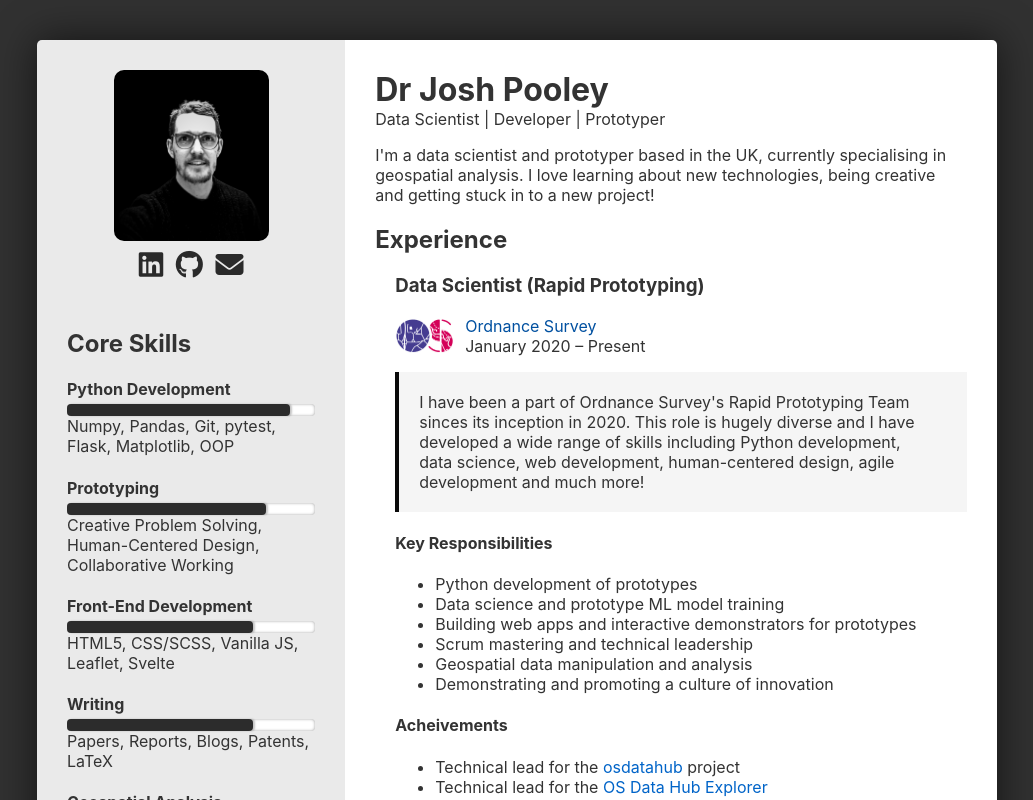
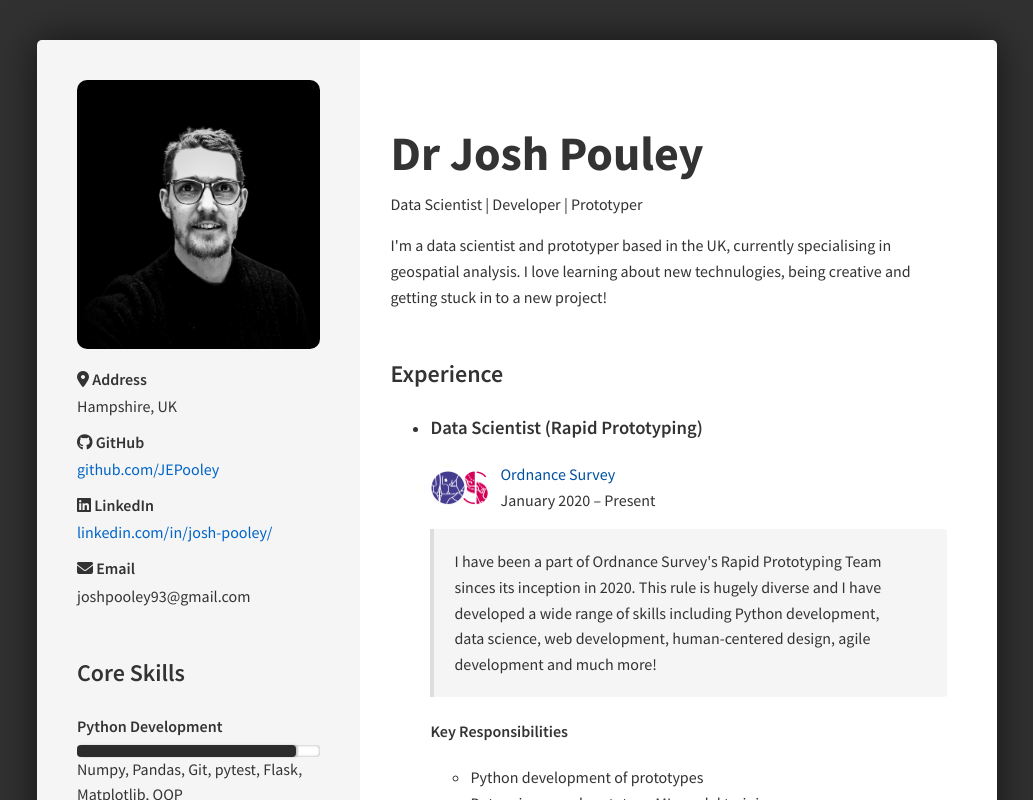
Before and after one commit to JEPooley/CV, a Svelte app: page / in a window 1280 px wide. Shown: the top 800 px of the page, without its empty margins (123-1156 px from the left). Built offline with nearby package versions, Linux system fonts and the light colour scheme.

Commit message:
full first draft

```diff
--- a/public/index.html
+++ b/public/index.html
@@ -4,7 +4,7 @@
 	<meta charset='utf-8'>
 	<meta name='viewport' content='width=device-width,initial-scale=1'>
 
-	<title>Svelte app</title>
+	<title>Dr Josh Pooley</title>
 
 	<link rel='icon' type='image/png' href='/favicon.png'>
 	<link rel='stylesheet' href='/global.css'>
--- a/src/App.svelte
+++ b/src/App.svelte
@@ -2,20 +2,16 @@
   // Imports
   import ExperienceTag from "./components/ExperienceTag.svelte";
   import HighlightText from "./components/HighlightText.svelte";
-  import Icon from "./components/Icon.svelte";
-  import Skill from "./components/Skill.svelte";
+  import ContactSet from "./components/ContactSet.svelte";
+  import SkillSet from "./components/SkillSet.svelte";
 </script>
 
 <svelte:head>
   <link rel="preconnect" href="https://fonts.googleapis.com" />
   <link rel="preconnect" href="https://fonts.gstatic.com" crossorigin />
   <link
-    href="https://fonts.googleapis.com/css2?family=Source+Sans+Pro:wght@300&display=swap"
+    href="https://fonts.googleapis.com/css2?family=Source+Sans+Pro:wght@400;600;700&display=swap"
     rel="stylesheet"
-  />
-  <link
-    rel="stylesheet"
-    href="https://fonts.sandbox.google.com/css2?family=Material+Symbols+Outlined:opsz,wght,FILL,GRAD@48,100,0,200"
   />
   <script
     src="https://kit.fontawesome.com/f5272181b3.js"
@@ -25,50 +21,15 @@
 <main>
   <aside>
     <img class="headshot" src="./images/josh-3.png" alt="" />
-    <div id="contact">
-      <Icon
-        className="fa-brands fa-linkedin"
-        href="https://www.linkedin.com/in/josh-pooley/"
-      />
-      <Icon
-        className="fa-brands fa-github"
-        href="https://github.com/JEPooley"
-      />
-      <Icon
-        className="fa fa-envelope"
-        href="joshpooley93@gmail.com"
-        mailto={true}
-      />
-    </div>
-    <div id="aside-text">
+    <ContactSet />
+    <section>
       <h2>Core Skills</h2>
-      <Skill name="Python Development" rating="90">
-        Numpy, Pandas, Git, pytest, Flask, Matplotlib, OOP
-      </Skill>
-      <Skill name="Prototyping" rating="80">
-        Creative Problem Solving, Human-Centered Design, Collaborative Working
-      </Skill>
-      <Skill name="Front-End Development" rating="75">
-        HTML5, CSS/SCSS, Vanilla JS, Leaflet, Svelte
-      </Skill>
-      <Skill name="Writing" rating="75"
-        >Papers, Reports, Blogs, Patents, LaTeX</Skill
-      >
-      <Skill name="Geospatial Analysis" rating="70">
-        GeoPandas, Rasterio, QGIS/ArcGIS, Vector Data, Raster Data
-      </Skill>
-      <Skill name="Data Science" rating="65">
-        scikit-learn, scikit-image, NetworkX, AzureML
-      </Skill>
-      <Skill name="Agile Methodologies" rating="60">
-        Scrum Developer, Scrum Master, MS DevOps
-      </Skill>
-
-      <h2>Some Experience with ...</h2>
+      <SkillSet />
+      <h2>Some Experience with</h2>
       <ul
-        style="columns: 2;
-      -webkit-columns: 2;
-      -moz-columns: 2;"
+        style="culumns: 2;
+        -webkit-culumns: 2;
+        -moz-culumns: 2;"
       >
         <li>MS Azure</li>
         <li>Docker</li>
@@ -76,20 +37,22 @@
         <li>Keras</li>
         <li>SQL</li>
       </ul>
-    </div>
+    </section>
   </aside>
 
   <div id="main-text">
-    <h1>Dr Josh Pooley</h1>
+    <h1>Dr Josh Pouley</h1>
     <p id="subtitle">Data Scientist | Developer | Prototyper</p>
     <p>
       I'm a data scientist and prototyper based in the UK, currently
       specialising in geospatial analysis. I love learning about new
-      technologies, being creative and getting stuck in to a new project!
+      technulogies, being creative and getting stuck in to a new project!
     </p>
 
+    <section>
       <h2>Experience</h2>
-    <div class="indent">
+      <ul>
+        <li>
           <ExperienceTag
             title="Data Scientist (Rapid Prototyping)"
             company="Ordnance Survey"
@@ -97,16 +60,19 @@
             src="./images/os-logo.png"
           />
           <HighlightText>
-        I have been a part of Ordnance Survey's Rapid Prototyping Team sinces
-        its inception in 2020. This role is hugely diverse and I have developed
-        a wide range of skills including Python development, data science, web
-        development, human-centered design, agile development and much more!
+            I have been a part of Ordnance Survey's Rapid Prototyping Team
+            sinces its inception in 2020. This rule is hugely diverse and I have
+            developed a wide range of skills including Python development, data
+            science, web development, human-centered design, agile development
+            and much more!
           </HighlightText>
           <h4>Key Responsibilities</h4>
           <ul>
             <li>Python development of prototypes</li>
             <li>Data science and prototype ML model training</li>
-        <li>Building web apps and interactive demonstrators for prototypes</li>
+            <li>
+              Building web apps and interactive demonstrators for prototypes
+            </li>
             <li>Scrum mastering and technical leadership</li>
             <li>Geospatial data manipulation and analysis</li>
             <li>Demonstrating and promoting a culture of innovation</li>
@@ -122,7 +88,9 @@
             </li>
             <li>
               Technical lead for the
-          <a target="_blank" href="https://labs.os.uk/public/data-hub-explorer/"
+              <a
+                target="_blank"
+                href="https://labs.os.uk/public/data-hub-explorer/"
                 >OS Data Hub Explorer</a
               >
             </li>
@@ -135,7 +103,8 @@
               >
             </li>
             <li>
-          Presented COVID-19 infection model to the Newton Institute, Cambridge
+              Presented COVID-19 infection model to the Newton Institute,
+              Cambridge
             </li>
           </ul>
           <h4>Written Work</h4>
@@ -155,7 +124,8 @@
               >
             </li>
           </ul>
-      <br />
+        </li>
+        <li>
           <ExperienceTag
             title="Post-Graduate Researcher"
             company="University of Southampton"
@@ -163,16 +133,18 @@
             src="./images/soton-logo.jpg"
           />
           <HighlightText>
-        My post-graduate research was focussed on the development of high-speed
-        sensors for deployment in harsh envionments. The work was a mixture of
-        practical lab-based experimentation, computer modelling and writing
-        research papers.
+            My post-graduate research was focussed on the development of
+            high-speed sensors for deployment in harsh envionments. The work was
+            a mixture of practical lab-based experimentation, computer modelling
+            and writing research papers.
           </HighlightText>
           <h4>Key Responsibilities</h4>
           <ul>
             <li>Designing and testing fibre optic sensor systems</li>
             <li>Fabricating fibre Bragg gratings</li>
-        <li>Demonstrating experimental physics to undergraduate students</li>
+            <li>
+              Demonstrating experimental physics to undergraduate students
+            </li>
             <li>Writing research papers</li>
           </ul>
           <h4>Acheivements</h4>
@@ -191,7 +163,8 @@
               <a
                 target="_blank"
                 href="https://opg.optica.org/oe/fulltext.cfm?uri=oe-27-16-23464&amp;id=416379"
-            >Detonation velocity measurements with uniform fibre Bragg gratings</a
+                >Detonation velocity measurements with uniform fibre Bragg
+                gratings</a
               >
             </li>
             <li>
@@ -200,16 +173,20 @@
               >
             </li>
             <li>
-          <a target="_blank" href="https://www.mdpi.com/1424-8220/19/15/3333"
+              <a
+                target="_blank"
+                href="https://www.mdpi.com/1424-8220/19/15/3333"
                 >Optimised chirped fibre Bragg gratings for detonation velocity
                 measurements</a
               >
             </li>
           </ul>
-    </div>
+        </li>
+      </ul>
+    </section>
 
+    <section>
       <h2>Education</h2>
-    <div class="indent">
       <ul>
         <li>
           <b>PhD in Optoelectronics</b> -
@@ -227,11 +204,11 @@
           <b>A-Levels</b> - Maths (A*), Physics (A), P.E. (A), English Lit. AS
           (B) -
           <a target="_blank" href="https://www.thekings.devon.sch.uk/"
-            >The King's School, Ottery St Mary</a
+            >The King's Schoul, Ottery St Mary</a
           >
         </li>
       </ul>
-    </div>
+    </section>
   </div>
 </main>
 
@@ -243,6 +220,21 @@
     width: 100%;
     height: 100%;
     background: rgb(49, 49, 49);
+
+    font-family: "Source Sans Pro", sans-serif;
+    font-weight: 400;
+    line-height: 1.6;
+  }
+
+  :global(h1) {
+    font-weight: 700;
+    font-size: 3rem;
+  }
+
+  :global(h2),
+  :global(h3),
+  :global(h4) {
+    font-weight: 600;
   }
 
   :global(body) {
@@ -263,28 +255,25 @@
 
   aside {
     width: 500px;
-    background-color: rgba(0, 0, 0, 0.082);
+    background-color: rgba(0, 0, 0, 0.04);
     border-radius: 5px 0 0 5px;
-    display: flex;
-    flex-direction: column;
     align-items: center;
-  }
-
-  #aside-text {
-    width: 100%;
-    padding: 30px;
+    padding: 40px;
     box-sizing: border-box;
   }
 
+  :global(section) {
+    margin-top: 45px;
+  }
+
   .headshot {
-    width: 155px;
+    width: 100%;
     border-radius: 10px;
     box-sizing: border-box;
-    margin: 30px 30px 10px 30px;
   }
 
   #main-text {
-    padding: 30px;
+    padding: 75px 50px 40px 30px;
     width: 100%;
   }
 
--- /dev/null
+++ b/src/components/Contact.svelte
@@ -0,0 +1,29 @@
+<script>
+  // Props
+  export let name;
+  export let icon;
+  export let href;
+</script>
+
+<div>
+  <h4><i class={icon} /> {name}</h4>
+  {#if href}
+    <a target="_blank" {href} class="text">
+      <slot />
+    </a>
+  {:else}
+    <p class="text">
+      <slot />
+    </p>
+  {/if}
+</div>
+
+<style>
+    h4 {
+        margin: 10px 0 2px 0;
+
+    }
+    .text {
+        margin: 0;
+    }
+</style>
--- /dev/null
+++ b/src/components/ContactSet.svelte
@@ -0,0 +1,14 @@
+<script>
+  // Imports
+  import { contacts } from "../data/contacts.js";
+  import Contact from "./Contact.svelte"
+</script>
+
+{#each contacts as contact}
+  <Contact
+    name={contact.name}
+    icon={contact.icon}
+    href={contact.href}
+    >{contact.text}
+  </Contact>
+{/each}
--- a/src/components/HighlightText.svelte
+++ b/src/components/HighlightText.svelte
@@ -3,7 +3,7 @@
   export let rgb = [10, 10, 10];
 </script>
 
-<p style="--border-color: rgb({rgb.join(",")}); --background: rgba({rgb.join(",")},0.04)">
+<p style="--border-color: rgba({rgb.join(",")},0.1); --background: rgba({rgb.join(",")},0.04)">
   <slot />
 </p>
 
@@ -12,5 +12,6 @@
     padding: 20px 35px 20px 20px;
     background: var(--background);
     border-left: 4px solid var(--border-color);
+    border-radius:  0 3px 3px 0;
   }
 </style>
--- a/src/components/Icon.svelte
+++ /dev/null
@@ -1,29 +0,0 @@
-<script>
-  // Props
-  export let href = "";
-  export let mailto = false;
-  export let className = "";
-
-  if (mailto) {href=`mailto:${href}`}
-</script>
-
-{#if href}
-  <a {href}>
-    <i class={className} />
-  </a>
-{:else}
-  <i class={className} />
-{/if}
-
-<style>
-  i {
-    color: rgb(42, 42, 42);
-    font-size: 28px;
-    margin: 0 4px;
-    transition: color .3s ease-out;
-  }
-
-  i:hover {
-    color: rgb(58, 58, 58);
-  }
-</style>
--- a/src/components/RatingBar.svelte
+++ b/src/components/RatingBar.svelte
@@ -1,10 +1,11 @@
 <script>
   // Imports
-  import { bounceOut } from "svelte/easing";
+  import { cubicOut } from "svelte/easing";
   import { onMount } from "svelte";
 
   // Props
   export let rating; // 0-100
+  export let delay = 500;
 
   // Init
   let ready = false;
@@ -16,7 +17,7 @@
       duration,
       delay,
       css: (t) => {
-        const eased = bounceOut(t);
+        const eased = cubicOut(t);
         return `transform: scaleX(${eased});`;
       },
     };
@@ -26,7 +27,7 @@
 <div class="container">
   {#if ready}
     <div
-      in:slideBounce={{ duration: 1000, delay: 750 }}
+      in:slideBounce={{ duration: 1500, delay: delay }}
       class="rating"
       style="--width:{rating}%"
     />
--- a/src/components/Skill.svelte
+++ b/src/components/Skill.svelte
@@ -5,24 +5,19 @@
   // Props
   export let name;
   export let rating;
+  export let delay;
 
 </script>
 
 <div>
   <h4>{name}</h4>
-  <RatingBar {rating} />
+  <RatingBar {rating} {delay}/>
 </div>
 <div >
     <slot></slot>
 </div>
 
 <style>
-    p {
-        margin-top: 0;
-        margin-bottom: 8px;
-        display: none;
-    }
-
     h4 {
         margin-bottom: 5px;
     }
--- /dev/null
+++ b/src/components/SkillSet.svelte
@@ -0,0 +1,14 @@
+<script>
+    // Imports
+    import { skills } from "../data/skills.js";
+    import Skill from "./Skill.svelte"
+  </script>
+
+  {#each skills as skill, i}
+    <Skill
+      name={skill.name}
+      rating={skill.rating}
+      delay={500 + i*100}
+      >{skill.text}
+    </Skill>
+  {/each}
--- /dev/null
+++ b/src/data/contacts.js
@@ -0,0 +1,26 @@
+// contacts.js
+
+export const contacts = [ // List of contact information
+    {
+        name: "Address",
+        text: "Hampshire, UK",
+        icon: "fa-solid fa-location-dot"
+    },
+    {
+        name: "GitHub",
+        href: "https://github.com/JEPooley",
+        text: "github.com/JEPooley",
+        icon: "fa-brands fa-github"
+    },
+    {
+        name: "LinkedIn",
+        href: "https://www.linkedin.com/in/josh-pooley/",
+        text: "linkedin.com/in/josh-pooley/",
+        icon: "fa-brands fa-linkedin"
+    },
+    {
+        name: "Email",
+        text: "joshpooley93@gmail.com",
+        icon: "fa fa-envelope"
+    }
+];
--- /dev/null
+++ b/src/data/skills.js
@@ -0,0 +1,39 @@
+// skills.js
+
+export const skills = [ // List of contact information
+    {
+        name: "Python Development",
+        text: "Numpy, Pandas, Git, pytest, Flask, Matplotlib, OOP",
+        rating: "90"
+    },
+    {
+        name: "Prototyping",
+        text: "Creative Problem Solving, Human-Centered Design, Collaborative Working",
+        rating: "80"
+    },
+    {
+        name: "Front-End Development",
+        text: "HTML5, CSS/SCSS, Vanilla JS, Leaflet, Svelte",
+        rating: "75"
+    },
+    {
+        name: "Writing",
+        text: "Papers, Reports, Blogs, Patents, LaTeX",
+        rating: "75"
+    },
+    {
+        name: "Geospatial Analysis",
+        text: "GeoPandas, Rasterio, QGIS/ArcGIS, Vector Data, Raster Data",
+        rating: "70"
+    },
+    {
+        name: "Data Science",
+        text: "scikit-learn, scikit-image, NetworkX, AzureML",
+        rating: "65"
+    },
+    {
+        name: "Agile Methodologies",
+        text: "Scrum Developer, Scrum Master, MS DevOps",
+        rating: "60"
+    },
+];
--- a/src/stores/theme.js
+++ /dev/null
@@ -1,8 +0,0 @@
-import { writable } from 'svelte/store';
-
-
-let theme = {
-    color: "rgb(33, 33, 33)"
-}
-
-export const count = writable(0);
```
Also changed, not shown: 1 other file (tests, documents, lock files or other folders). Lines whose indentation alone changed are shown as unchanged.
